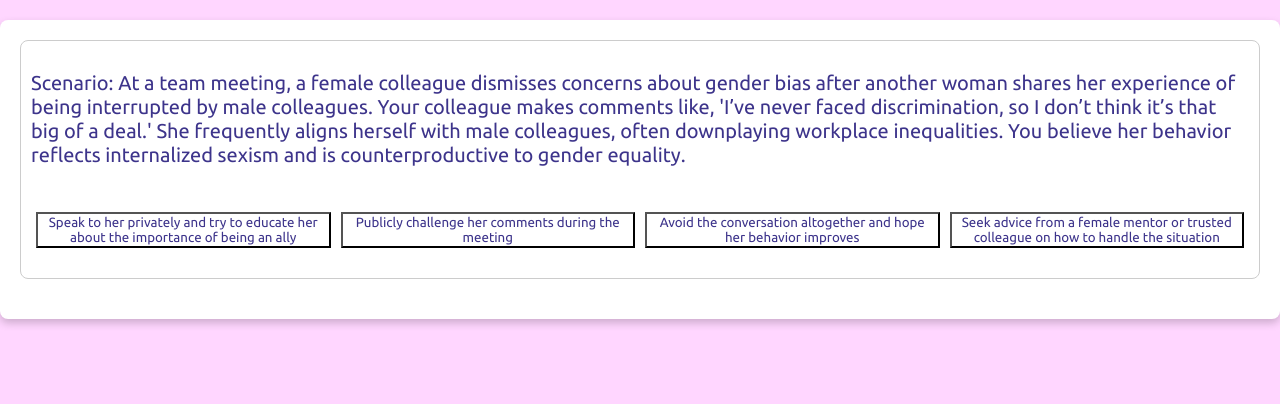
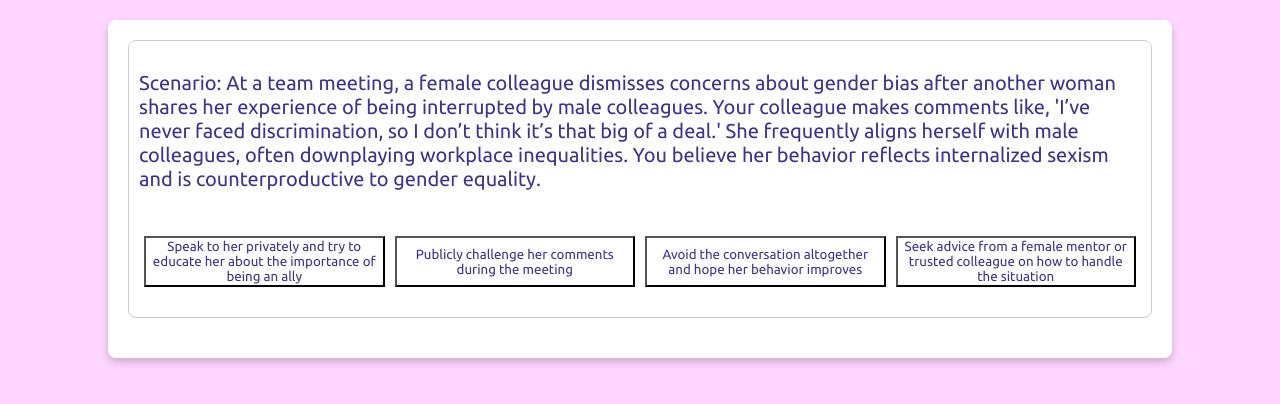
Before and after one commit to linnerlek/BiasBreakers, a Flask app: page /game/1 in a window 1280 px wide. Shown: the part 94-498 px from the top of the page. Run offline with Flask 2, Linux system fonts and the light colour scheme.

Commit message:
chat width

```diff
--- a/static/styles.css
+++ b/static/styles.css
@@ -124,7 +124,7 @@ h1 {
 }
 
 .chat-container {
-    max-width: 90 vw;
+    width: 80%;
     margin: 20px auto;
     padding: 20px;
     background-color: #fff;
```
